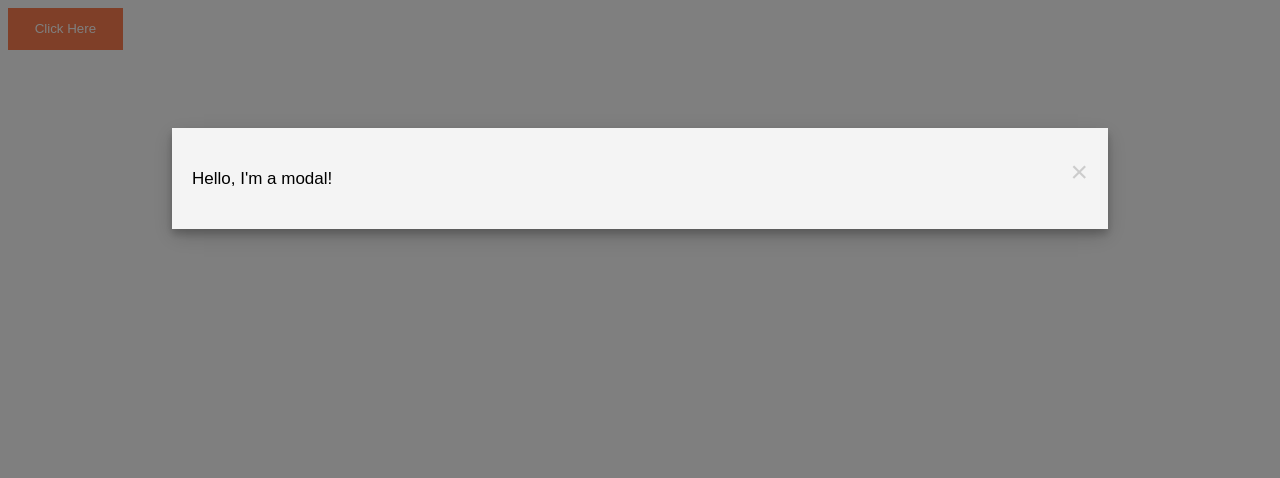
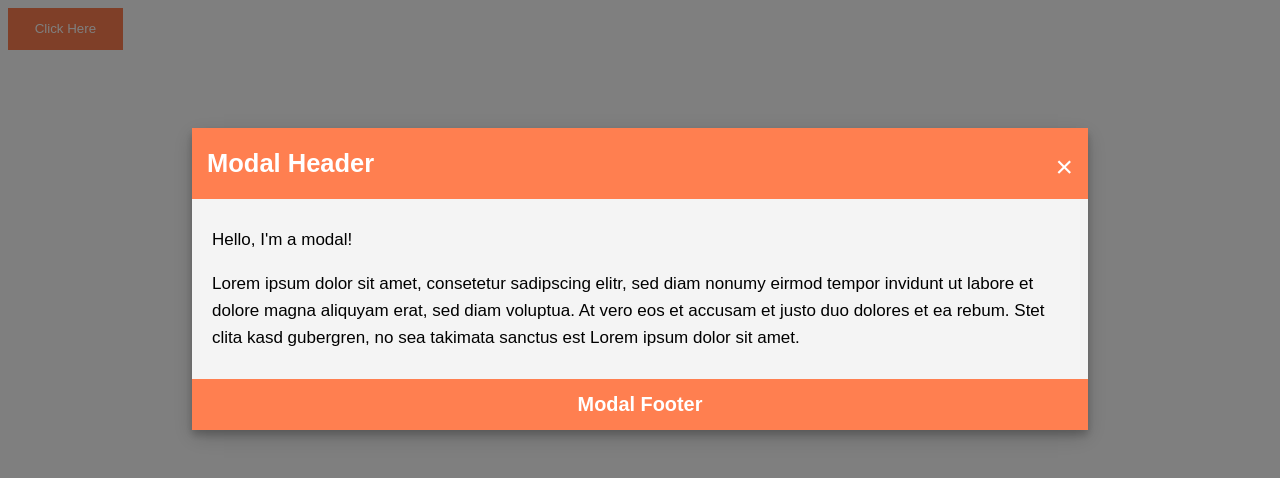
Before and after one commit to moeabdol/simple-modal, a plain HTML site: page index.html in a window 1280 px wide. Both pictures are taken after a click on the button "Click Here". Drawn offline with Linux system fonts and the light colour scheme.

Commit message:
Enhance modal

```diff
--- a/index.html
+++ b/index.html
@@ -11,8 +11,24 @@
 
     <div id="simple-modal" class="modal">
       <div class="modal-content">
-        <span class="close-btn">&times;</span>
-        <p>Hello, I'm a modal!</p>
+        <div class="modal-header">
+          <span class="close-btn">&times;</span>
+          <h2>Modal Header</h2>
+        </div>
+
+        <div class="modal-body">
+          <p>Hello, I'm a modal!</p>
+          <p>
+          Lorem ipsum dolor sit amet, consetetur sadipscing elitr, sed diam nonumy eirmod
+          tempor invidunt ut labore et dolore magna aliquyam erat, sed diam voluptua. At
+          vero eos et accusam et justo duo dolores et ea rebum. Stet clita kasd gubergren,
+          no sea takimata sanctus est Lorem ipsum dolor sit amet.
+          </p>
+        </div>
+
+        <div class="modal-footer">
+          <h3>Modal Footer</h3>
+        </div>
       </div>
     </div>
 
--- a/styles.css
+++ b/styles.css
@@ -30,13 +30,35 @@ body {
 .modal-content {
   background-color: #F4F4F4;
   margin: 10% auto;
-  padding: 20px;
   width: 70%;
   box-shadow: 0 5px 8px 0 rgba(0, 0, 0, 0.2), 0 7px 20px 0 rgba(0, 0, 0, 0.17);
+  animation-name: modalopen;
+  animation-duration: 1s;
+}
+
+.modal-header {
+  background-color: coral;
+  padding: 15px;
+  color: #FFFFFF;
+}
+
+.modal-header h2, .modal-footer h3 {
+  margin: 0;
+}
+
+.modal-body {
+  padding: 10px 20px;
+}
+
+.modal-footer {
+  background-color: coral;
+  padding: 10px;
+  color: #FFFFFF;
+  text-align: center;
 }
 
 .close-btn {
-  color: #CCCCCC;
+  color: #FFFFFF;
   float: right;
   font-size: 30px;
 }
@@ -46,3 +68,8 @@ body {
   text-decoration: none;
   cursor: pointer;
 }
+
+@keyframes modalopen {
+  from { opacity: 0 }
+  to { opacity: 1 }
+}
```
